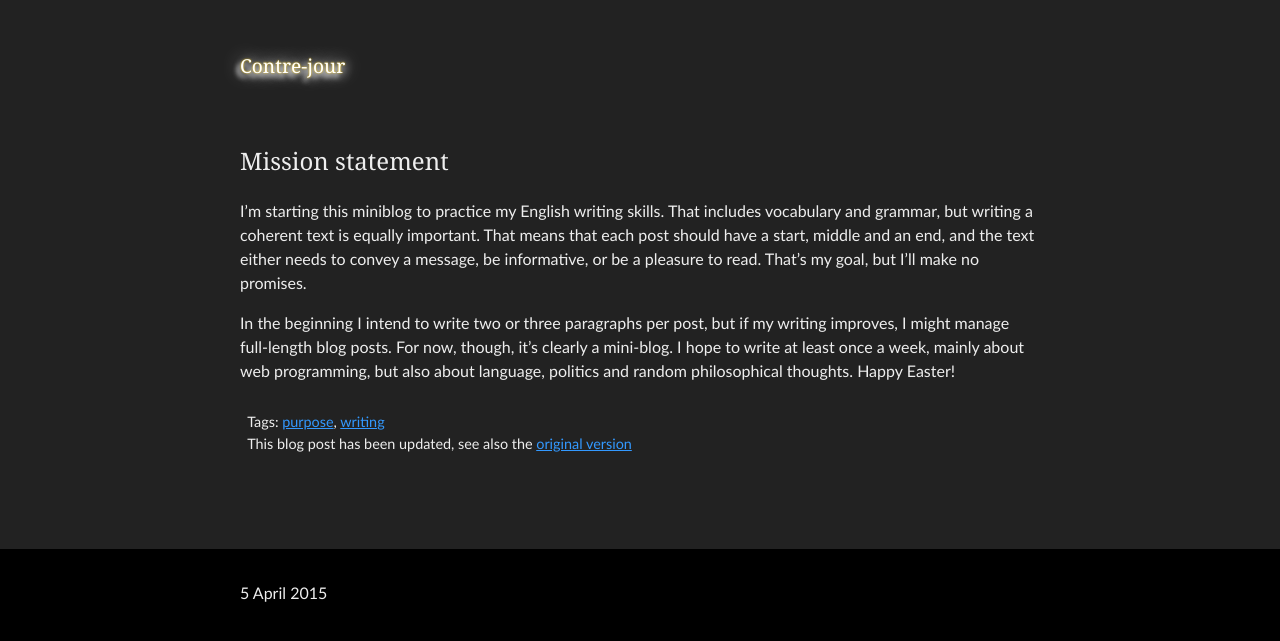
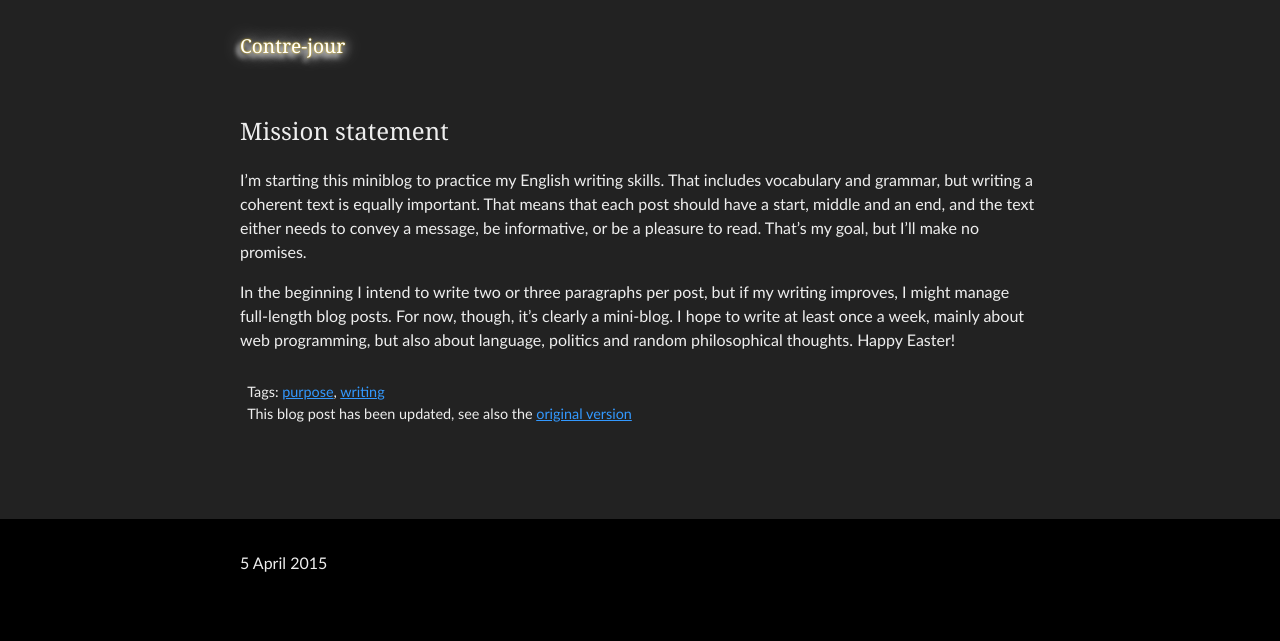
Before and after one commit to Contre-jour/contre-jour.github.io, a Jekyll site: the page built from _posts/2015-04-05-mission-statement.md, in a window 1280 px wide. Shown: the top 641 px of the page. Built offline with Jekyll 4.4.1, drawn with Linux system fonts in a browser that asks for light colours; Markdown is read by kramdown in place of the engine named in the settings.

Commit message:
Fix HTML validation issues

```diff
--- a/_includes/footer.html
+++ b/_includes/footer.html
@@ -3,7 +3,7 @@
 		<hr />
 		<ul class="list-inline list-inline-spacious">
 			{% if page.date %}
-			<li><datetime itemprop="dateCreated" datetime="{{page.date | date: "%F" }}">{{ page.date | date: "%-d %B %Y" }}</datetime></li>
+			<li><time itemprop="dateCreated" datetime="{{page.date | date: "%F" }}">{{ page.date | date: "%-d %B %Y" }}</time></li>
 			{% endif %}
 			{% if page.includeWordCount %}
 			<li itemprop="wordCount">{{ page.content | number_of_words }} words</li>
--- a/_includes/header.html
+++ b/_includes/header.html
@@ -15,8 +15,10 @@
 
 <header>
 	<div class="inner">
-		<h1>
-			<a href="{{ site.url }}/" class="logo" title="Home">Contre-jour</a>
-		</h1>
+		<nav>
+			<h1>
+				<a href="{{ site.url }}/" class="logo" title="Home">Contre-jour</a>
+			</h1>
+		</nav>
 	</div>
 </header>
--- a/assets/style.css
+++ b/assets/style.css
@@ -158,7 +158,11 @@
 		0 0 1em #fff;
 }
 
-	h1 .logo {
+	nav h1 {
+		font-size: 1.2em;
+	}
+
+	a h1 .logo {
 		font-size: 0.6em;
 	}
 
```
